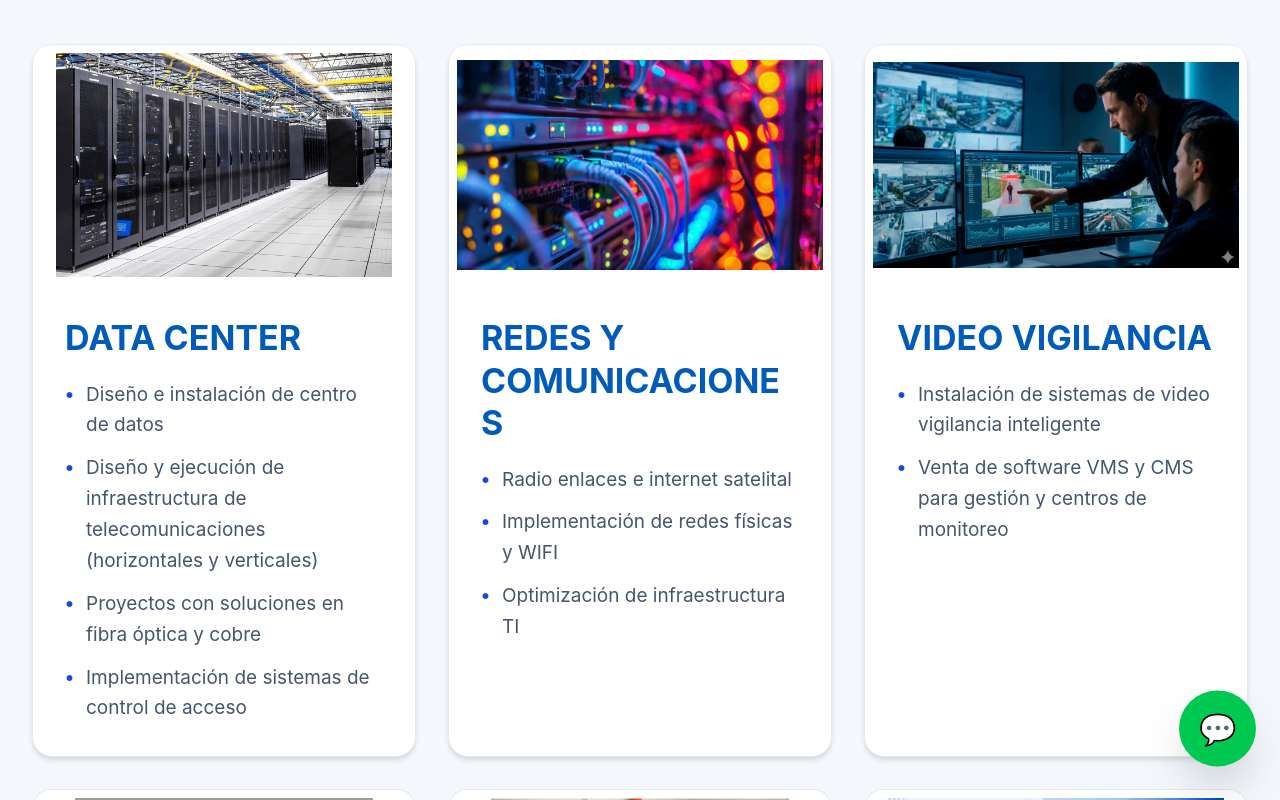
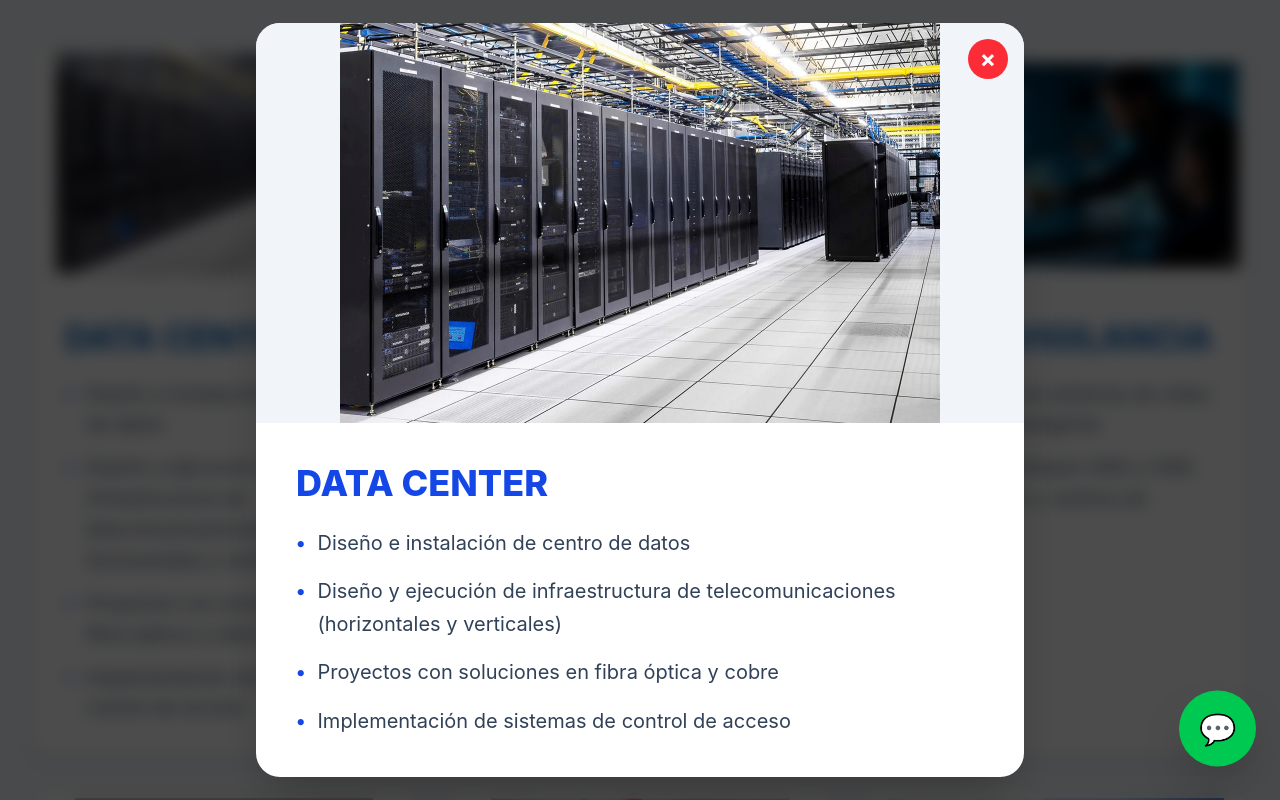
Before and after one commit to pygsystem/pygsystem, a React (Vite) app: page / in a window 1280 px wide. Both pictures are taken after a click on the element 224 px from the left and 2092 px from the top of the page. Shown: the part 1692-2492 px from the top of the page. Built offline with nearby package versions, Linux system fonts and the light colour scheme; grey boxes are pictures that could not be loaded.

Commit message:
efecto ligthbox

```diff
--- a/src/App.jsx
+++ b/src/App.jsx
@@ -38,7 +38,7 @@ import {
 } from "react-icons/fa";
 
 import emailjs from "@emailjs/browser";
-import { useRef } from "react";
+import { useRef, useState } from "react";
 
 import { Swiper, SwiperSlide } from "swiper/react";
 
@@ -51,6 +51,7 @@ import "swiper/css/pagination";
 export default function MultiserviciosPyGSystem() {
 
   const form = useRef();
+  const [selectedService, setSelectedService] = useState(null);
   const sendEmail = (e) => {
   e.preventDefault();
 
@@ -234,7 +235,7 @@ const brands = [
           <img
             src={item.image}
             alt={item.title}
-            className="h-[250px] w-full object-cover"
+            className="h-[250px] w-full object-contain bg-slate-100"
           />
 
           <div className="bg-gradient-to-r from-blue-700 to-blue-900 text-white text-center font-bold p-6 px-4 text-3xl leading-tight min-h-[120px] flex items-center justify-center">
@@ -298,7 +299,11 @@ const brands = [
 
           <div className="grid md:grid-cols-2 xl:grid-cols-3 gap-8">
             {services.map((service, index) => (
-              <div key={index} className="bg-white rounded-[20px] overflow-hidden shadow-md border border-[#e6eaf0] hover:-translate-y-3 hover:shadow-2xl transition-all duration-300">
+              <div
+  key={index}
+  onClick={() => setSelectedService(service)}
+  className="bg-white rounded-[20px] overflow-hidden shadow-md border border-[#e6eaf0] hover:-translate-y-3 hover:shadow-2xl transition-all duration-300 cursor-pointer"
+>
                 <img
   src={service.image}
   alt={service.title}
@@ -433,6 +438,49 @@ const brands = [
   ))}
 </Swiper>
         </section>
+        {selectedService && (
+  <div onClick={() => setSelectedService(null)}
+   className="fixed inset-0 bg-black/70 backdrop-blur-sm flex items-center justify-center z-50 p-4">
+
+
+    <div onClick={(e) => e.stopPropagation()}
+    className="bg-white rounded-3xl max-w-3xl w-full overflow-hidden shadow-2xl relative animate-fadeIn">
+
+      {/* Botón cerrar */}
+      <button
+        onClick={() => setSelectedService(null)}
+        className="absolute top-4 right-4 bg-red-500 hover:bg-red-600 text-white w-10 h-10 rounded-full text-2xl font-bold z-10"
+      >
+        ×
+      </button>
+
+      {/* Imagen */}
+      <img
+        src={selectedService.image}
+        alt={selectedService.title}
+        className="w-full h-[250px] md:h-[400px] object-contain bg-slate-100"
+      />
+
+      {/* Contenido */}
+      <div className="p-6 md:p-10">
+
+        <h2 className="text-2xl md:text-4xl font-extrabold text-blue-700 mb-6">
+          {selectedService.title}
+        </h2>
+
+        <ul className="space-y-4 text-base md:text-xl text-slate-700 leading-relaxed">
+          {selectedService.items.map((item, idx) => (
+            <li key={idx} className="flex gap-3">
+              <span className="text-blue-700 font-bold">•</span>
+              <span>{item}</span>
+            </li>
+          ))}
+        </ul>
+
+      </div>
+    </div>
+  </div>
+)}
       </main>
 
       <footer className="bg-[#003f7d] text-white pt-14 pb-10 mt-10">
```
